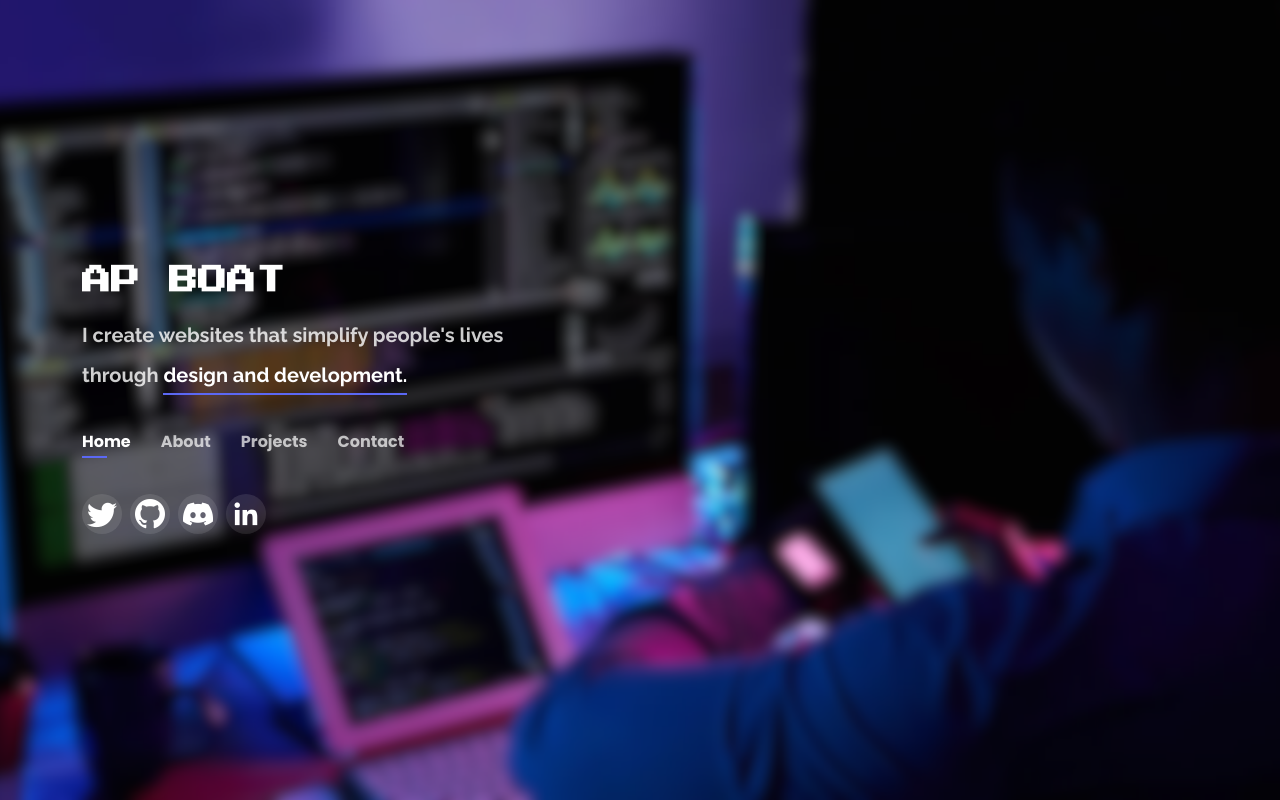
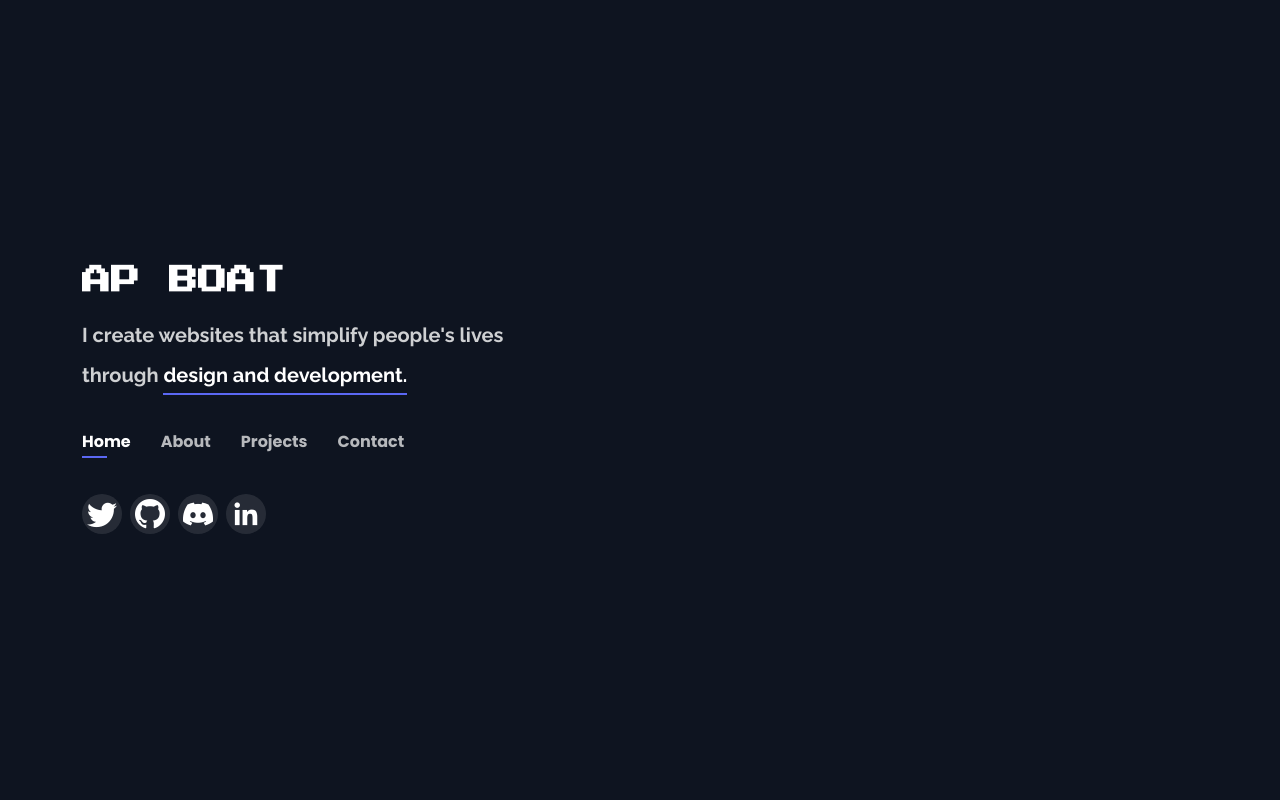
Before and after one commit to thehero1z/Portfolio, a plain HTML site: page index.html in a window 1280 px wide. Drawn offline with nearby package versions, Linux system fonts and the light colour scheme.

Commit message:
style update

```diff
--- a/assets/css/style.css
+++ b/assets/css/style.css
@@ -18,7 +18,8 @@ body {
 body::before {
   content: "";
   position: fixed;
-  background: rgba(255, 255, 255, 0.12) url("../img/bg11.png") center;
+  /* background: rgba(255, 255, 255, 0.12) url("../img/bg11.png") center; */
+  background: #0e1420;
   background-size: cover;
   left: 0;
   right: 0;
```
Also changed, not shown: 1 other file.
